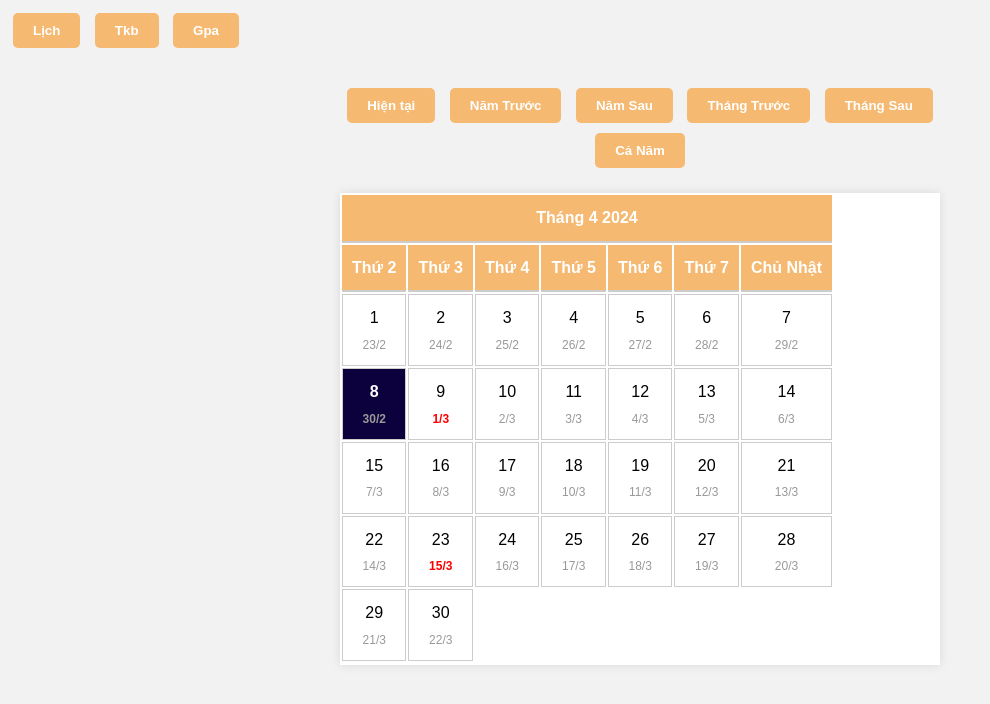
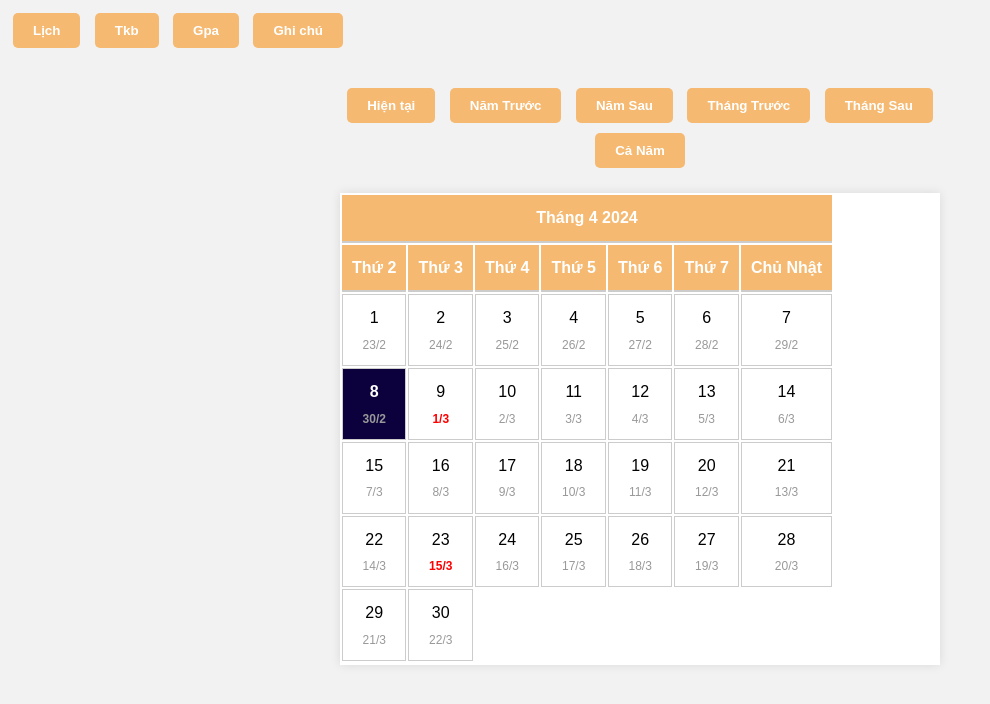
Before and after one commit to ttpeeihus/Note, a plain HTML site: page index.html in a window 1280 px wide. Shown: the whole page, without its empty margins (0-990 px from the left). Drawn offline with Linux system fonts and the light colour scheme.

Commit message:
add button

```diff
--- a/index.html
+++ b/index.html
@@ -12,6 +12,7 @@
         <button onclick="Calenda()">Lịch</button>
         <button onclick="Tkb()">Tkb</button>
         <button onclick="gpa()">Gpa</button>
+        <button><a href="/Ghi-chu" style="color: white;text-decoration: none;">Ghi chú</a></button>
     </div>
     <div id="calenda">
         <div id="navigation">
```
